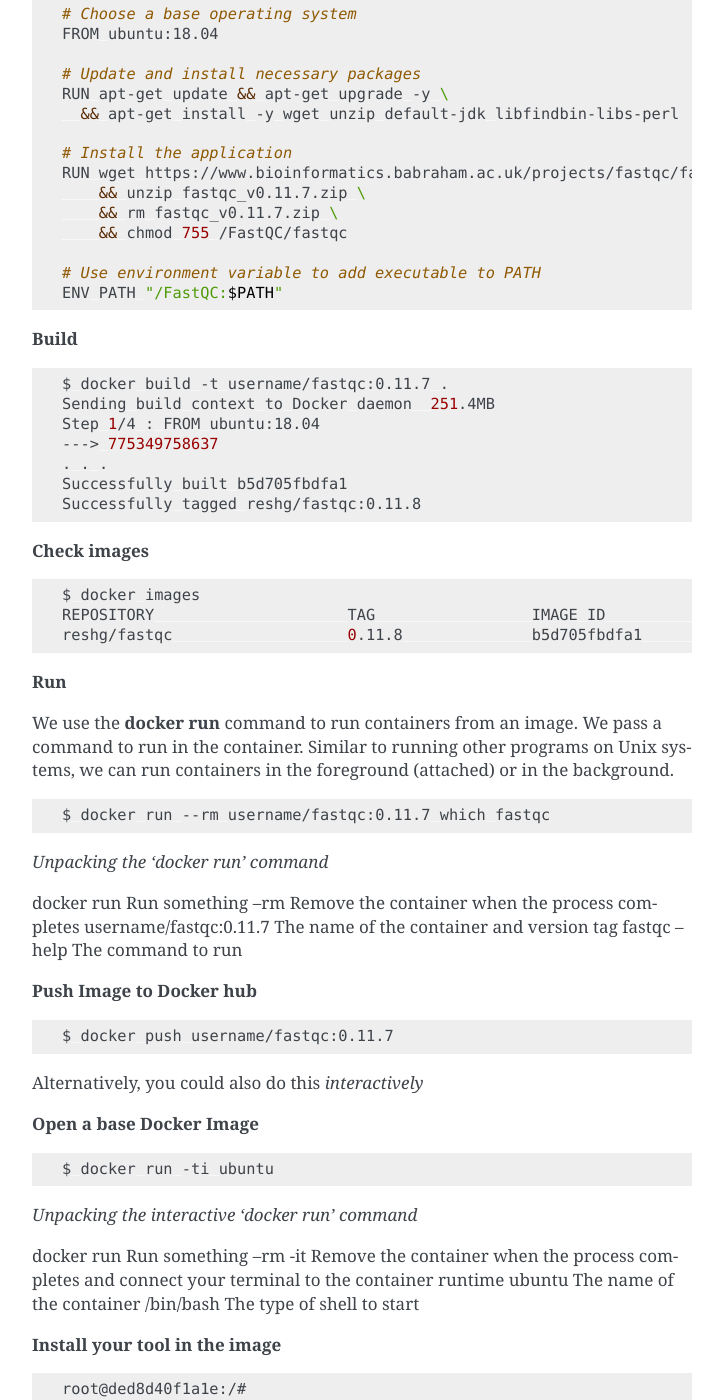
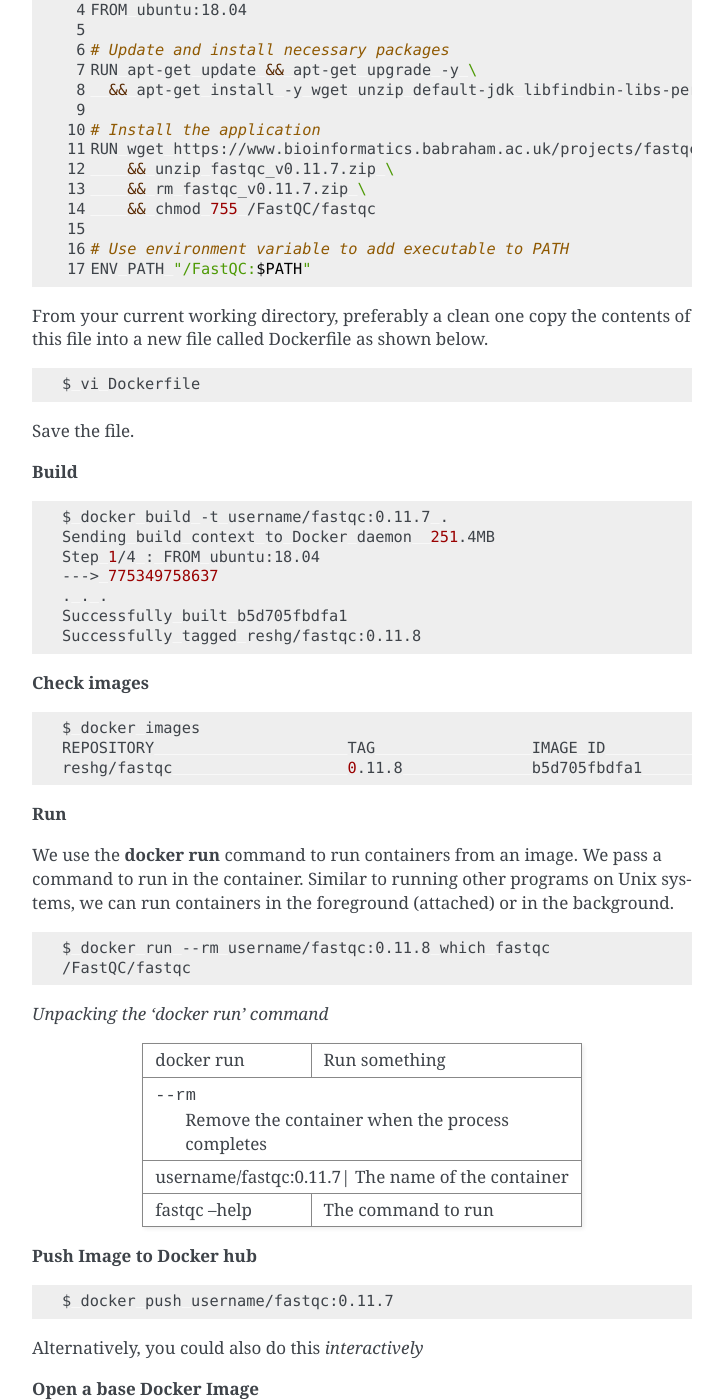
Before and after one commit to TACC/containers_at_tacc, a Sphinx documentation site: the page built from docs/containers/03.handsondocker.rst, in a window 1280 px wide and 1400 px high, scrolled down 910 px. Shown: the whole window, without its empty margins (388-1111 px from the left). Built offline with Sphinx 7.4.7, drawn with Linux system fonts in a browser that asks for light colours; some of the changed text lies outside the part shown.

Commit message:
changes to containers intro

```diff
--- a/docs/containers/00.overview.rst
+++ b/docs/containers/00.overview.rst
@@ -6,8 +6,8 @@
 
 **Objectives for this session**
 
-  * The Docker world
-  * How to find and use existing containers
+  * To understand Containers
+  * To find and use existing containers
   * To develop, use your own containers
 
 Please find the required materials for this course at  `TACC/containers_at_tacc <https://github.com/TACC/containers_at_tacc>`_
--- a/docs/containers/03.handsondocker.rst
+++ b/docs/containers/03.handsondocker.rst
@@ -57,6 +58,15 @@
 
    # Use environment variable to add executable to PATH
    ENV PATH "/FastQC:$PATH"
+
+From your current working directory, preferably a clean one copy the contents of this file into a new file called
+Dockerfile as shown below.
+
+.. code-block:: bash
+
+   $ vi Dockerfile
+
+Save the file.
 
 **Build**
 
@@ -85,14 +95,22 @@
 
 .. code-block:: bash
 
-   $ docker run --rm username/fastqc:0.11.7 which fastqc
+   $ docker run --rm username/fastqc:0.11.8 which fastqc
+   /FastQC/fastqc
 
 *Unpacking the 'docker run' command*
 
-docker run                Run something
---rm                      Remove the container when the process completes
-username/fastqc:0.11.7    The name of the container and version tag
-fastqc --help             The command to run
++-----------------------+----------------------------------------+
+| docker run            |  Run something                         |
++-----------------------+----------------------------------------+
+| --rm                  |  Remove the container when the process |
+|                       |  completes                             |
++------------+---------------------------------------------------+
+| username/fastqc:0.11.7|  The name of the container             |
++-----------------------+----------------------------------------+
+| fastqc --help         |  The command to run                    |
++-----------------------+----------------------------------------+
+
 
 **Push Image to Docker hub**
 
@@ -112,10 +130,17 @@
 
 *Unpacking the interactive 'docker run' command*
 
-docker run                 Run something
---rm -it                   Remove the container when the process completes and connect your terminal to the container runtime
-ubuntu                     The name of the container
-/bin/bash                  The type of shell to start
++------------+----------------------------------------+
+| docker run |  Run something                         |
++------------+----------------------------------------+
+| --rm -it   |  Remove the container when the process |
+|            |  completes and connect your            |
+|            |  terminal to the container runtime     |
++------------+----------------------------------------+
+| ubuntu     |  The name of the container             |
++------------+----------------------------------------+
+| /bin/bash  |  The type of shell to start            |
++------------+----------------------------------------+
 
 **Install your tool in the image**
 
@@ -136,23 +161,31 @@
 
    # add fastqc to the system path by linking to /bin
    $ ln -s /FastQC/fastqc /bin
+   $ exit
 
 **Commit your image**
 
 .. code-block:: bash
 
-   $ docker ps -
+   $ docker ps -a
+   CONTAINER ID        IMAGE                          COMMAND                  CREATED             STATUS                      PORTS                    NAMES
+   9f0d7afff313        ubuntu                         "/bin/bash"              9 minutes ago       Exited (0) 18 seconds ago                            affectionate_einstein
 
    # Grab the CONTAINER ID of the ubuntu image created just few minutes ago.
    $ docker commit CONTAINER ID username/fastqc:0.11.8
+   sha256:738f35b39c5711f722cc6d9b550215454f2a7ea765c73667355d383a8a9285bf
 
    $ docker images
+   REPOSITORY                     TAG                 IMAGE ID            CREATED             SIZE
+   reshg/fastqc                  0.11.8              738f35b39c57        12 seconds ago      718MB
 
 **Push your image to Docker Hub**
 
 .. code-block:: bash
 
    $ docker push username/fastqc:0.11.8
+   The push refers to repository [docker.io/reshg/fastqc]
+   6750c6c8d397: Pushing [=========>                                         ]  124.3MB/654.2MB
 
 **Running a Container in Daemon mode**
 
@@ -178,7 +211,6 @@
 *Note: The docker ps command only shows you running containers - it does not show you containers that have exited.*
 In order to see all containers on the system use docker ps -a.
 
-
 **Summary**
 
 A Dockerfile allows you to transparently document all the dependancies and steps needed to describe a software tool.
```
Also changed, not shown: other parts of docs/containers/03.handsondocker.rst (+2 -1 lines), docs/containers/02.dockerbasics.rst (+7 -3 lines), 1 other file.
